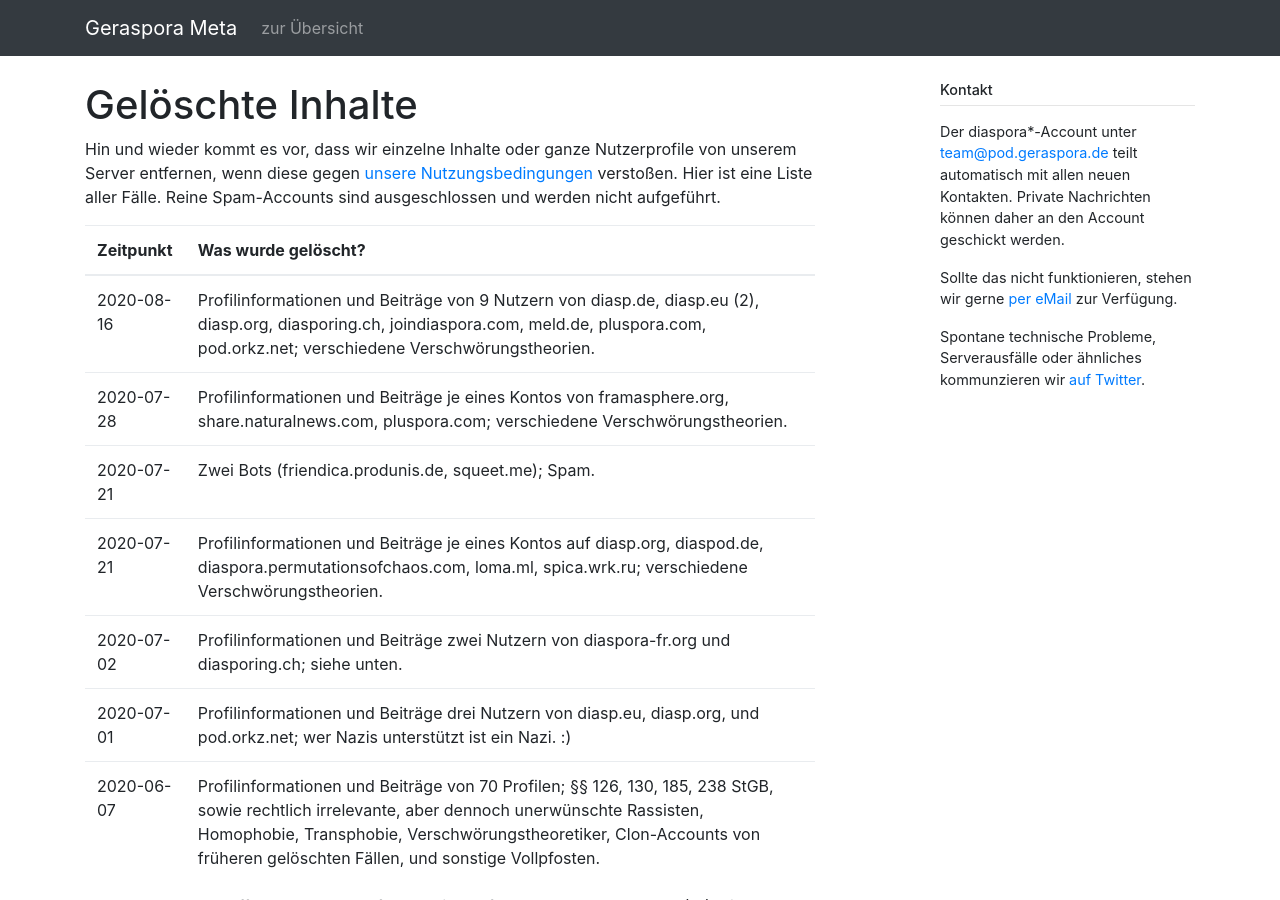
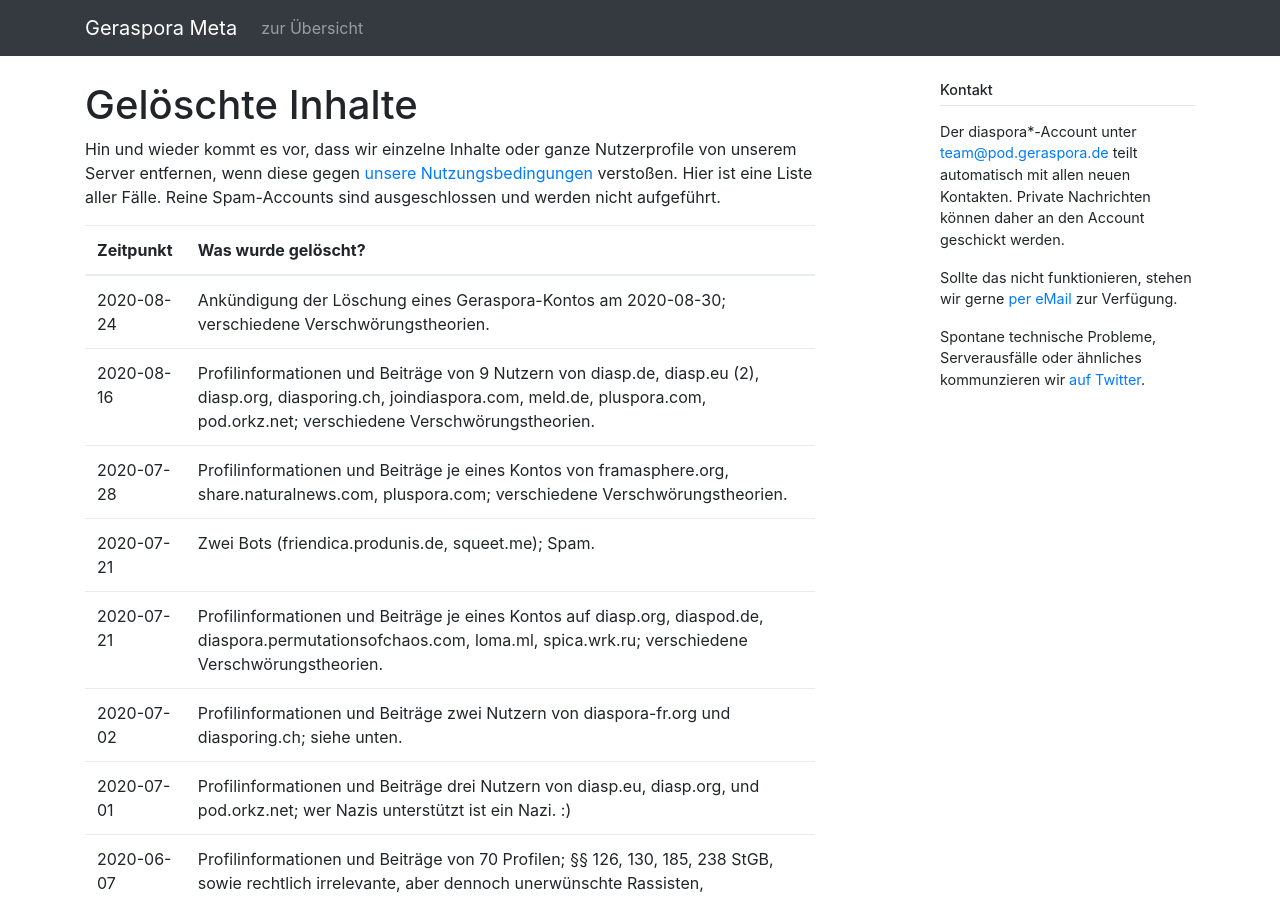
Before and after one commit to geraspora/meta, a Jekyll site: the page built from pod/deleted_contents.md, in a window 1280 px wide and 900 px high. Built offline with Jekyll 4.4.1, drawn with Linux system fonts in a browser that asks for light colours.

Commit message:
announced a deletion for the following sunday

```diff
--- a/pod/deleted_contents.md
+++ b/pod/deleted_contents.md
@@ -8,6 +8,7 @@
 
 | Zeitpunkt  | Was wurde gelöscht?                                                                                                                                                                                                                                                                                                                                                                                                                                                                                                                                                                                                                                                                                                                                                                                                                                                                                                                                                       |
 | ---------- | ------------------------------------------------------------------------------------------------------------------------------------------------------------------------------------------------------------------------------------------------------------------------------------------------------------------------------------------------------------------------------------------------------------------------------------------------------------------------------------------------------------------------------------------------------------------------------------------------------------------------------------------------------------------------------------------------------------------------------------------------------------------------------------------------------------------------------------------------------------------------------------------------------------------------------------------------------------------------- |
+| 2020-08-24 | Ankündigung der Löschung eines Geraspora-Kontos am 2020-08-30; verschiedene Verschwörungstheorien.                                                                                                                                                                                                                                                                                                                                                                                                                                                                                                                                                                                                                                                                                                                                                                                                                                                                        |
 | 2020-08-16 | Profilinformationen und Beiträge von 9 Nutzern von diasp.de, diasp.eu (2), diasp.org, diasporing.ch, joindiaspora.com, meld.de, pluspora.com, pod.orkz.net; verschiedene Verschwörungstheorien.                                                                                                                                                                                                                                                                                                                                                                                                                                                                                                                                                                                                                                                                                                                                                                           |
 | 2020-07-28 | Profilinformationen und Beiträge je eines Kontos von framasphere.org, share.naturalnews.com, pluspora.com; verschiedene Verschwörungstheorien.                                                                                                                                                                                                                                                                                                                                                                                                                                                                                                                                                                                                                                                                                                                                                                                                                            |
 | 2020-07-21 | Zwei Bots (friendica.produnis.de, squeet.me); Spam.                                                                                                                                                                                                                                                                                                                                                                                                                                                                                                                                                                                                                                                                                                                                                                                                                                                                                                                       |
```
